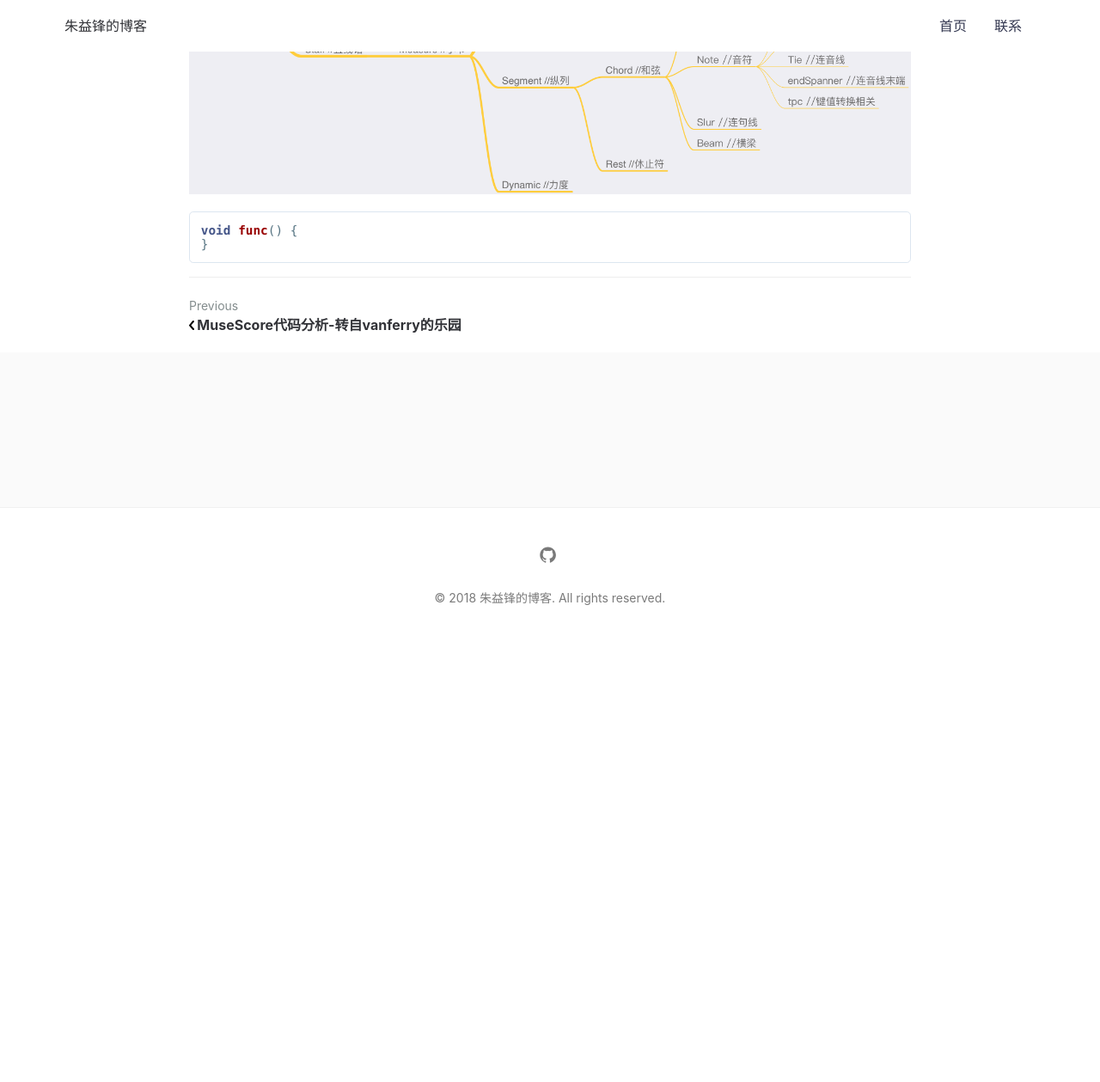
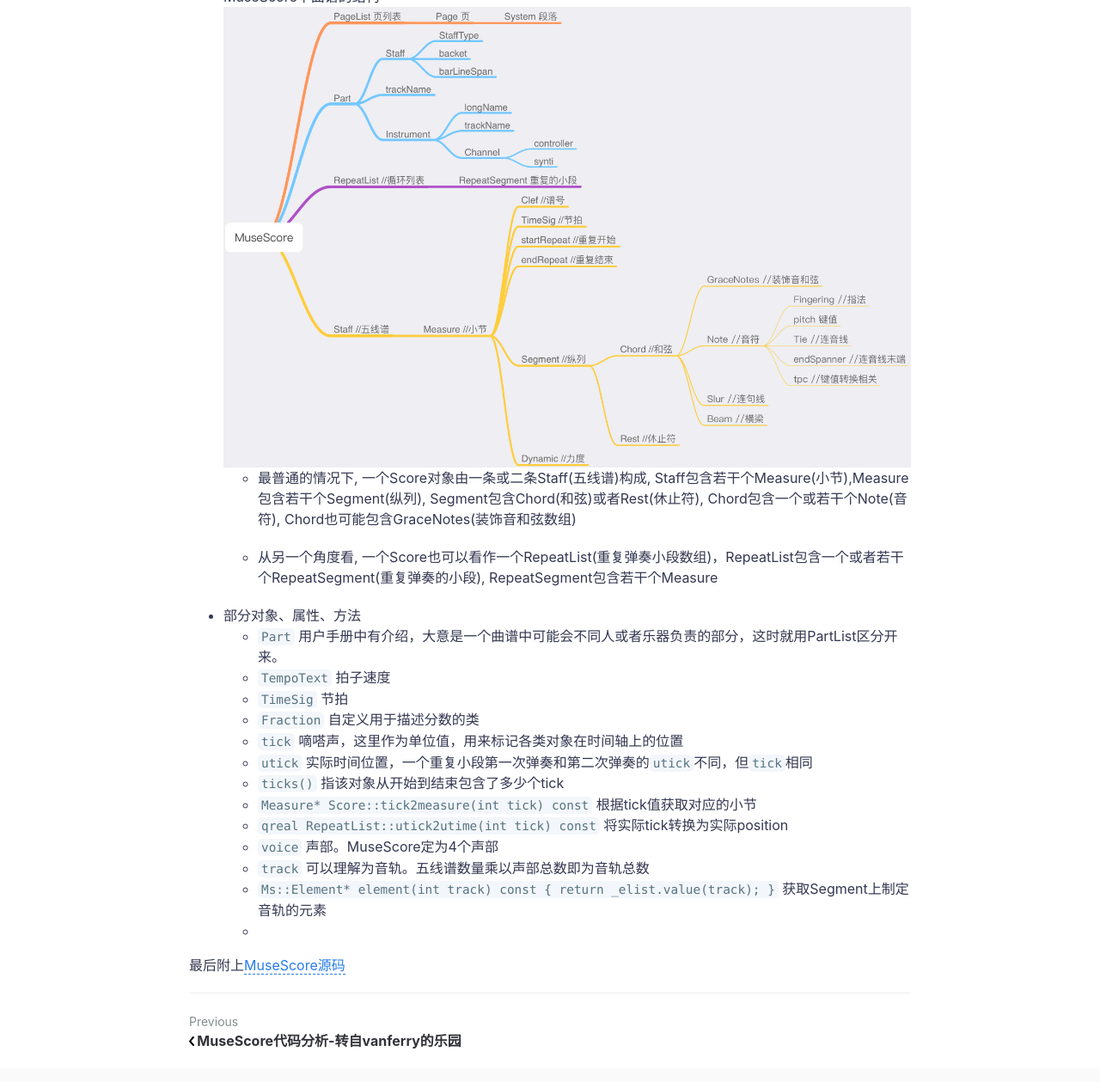
Before and after one commit to zyfilife/zyfilife.github.io, a Jekyll site: the page built from _posts/2018-04-09-MuseScore.md, in a window 1280 px wide and 1400 px high, scrolled down 1028 px. Shown: the top 1259 px of the window at 86% size. Built offline with Jekyll 4.4.1, drawn with Linux system fonts in a browser that asks for light colours; comment, search, counter and statistics services are not loaded; before the commit the page ends 1779 px from its top, so only the background shows below that; some of the changed text lies outside the part shown.

Commit message:
no message

````diff
--- a/_posts/2018-04-09-MuseScore.md
+++ b/_posts/2018-04-09-MuseScore.md
@@ -1,13 +1,42 @@
 ---
 layout: post
 title: "MuseScore源码解析"
-summary:
+summary: 基于MuseScore2.0
 featured-img: emile-perron-190221
 ---
-### MuseScore曲谱结构介绍
-![MuseScore曲谱结构](/assets/img/posts/2018-04-09-musescore源码解析/MuseScore.png)
+### 基础知识准备
+- C++语法
+- QT框架
+- 钢琴乐理知识
+- [MuseScore用户手册](https://musescore.org/zh-hans/handbook/yonghushouce)
 
-```c++
-void func() {
-}
-```
+### 源码阅读方法
+1. 找到入口函数，了解程序启动流程
+2. 用Sublime Text打开曲谱源文件.mcxl查看其数据结构
+3. 找到程序加载曲谱的函数，了解Score对象具体是怎么生成的
+4. 找到导出XML文件的函数，了解其导出后的数据结构
+
+### 源码解析
+- MuseScore中曲谱的结构
+![曲谱结构介绍](/assets/img/posts/2018-04-09-musescore源码解析/MuseScore.png)
+	- 最普通的情况下, 一个Score对象由一条或二条Staff(五线谱)构成, Staff包含若干个Measure(小节),Measure包含若干个Segment(纵列), Segment包含Chord(和弦)或者Rest(休止符), Chord包含一个或若干个Note(音符), Chord也可能包含GraceNotes(装饰音和弦数组)
+
+	- 从另一个角度看, 一个Score也可以看作一个RepeatList(重复弹奏小段数组)，RepeatList包含一个或者若干个RepeatSegment(重复弹奏的小段), RepeatSegment包含若干个Measure
+
+
+- 部分对象、属性、方法
+	- `Part` 用户手册中有介绍，大意是一个曲谱中可能会不同人或者乐器负责的部分，这时就用PartList区分开来。
+	-  `TempoText` 拍子速度
+	-  `TimeSig` 节拍
+	-  `Fraction` 自定义用于描述分数的类
+	-  `tick` 嘀嗒声，这里作为单位值，用来标记各类对象在时间轴上的位置
+	-  `utick` 实际时间位置，一个重复小段第一次弹奏和第二次弹奏的`utick`不同，但`tick`相同
+	-  `ticks()` 指该对象从开始到结束包含了多少个tick
+	- `Measure* Score::tick2measure(int tick) const` 根据tick值获取对应的小节
+	- `qreal RepeatList::utick2utime(int tick) const` 将实际tick转换为实际position
+	- `voice` 声部。MuseScore定为4个声部
+	- `track` 可以理解为音轨。五线谱数量乘以声部总数即为音轨总数
+	- `Ms::Element* element(int track) const { return _elist.value(track);  }` 获取Segment上制定音轨的元素
+	-
+
+最后附上[MuseScore源码](https://github.com/musescore/MuseScore/)
````
